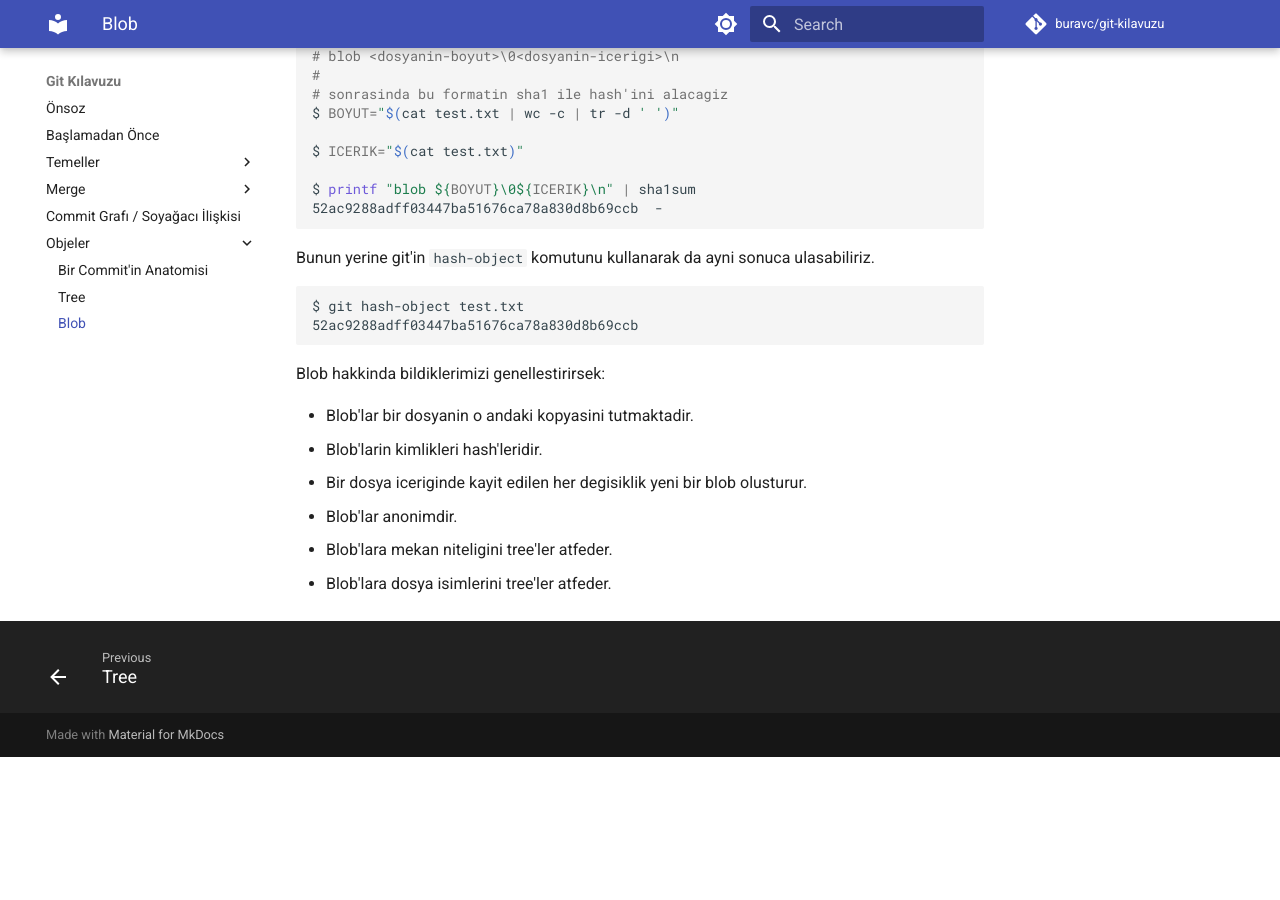
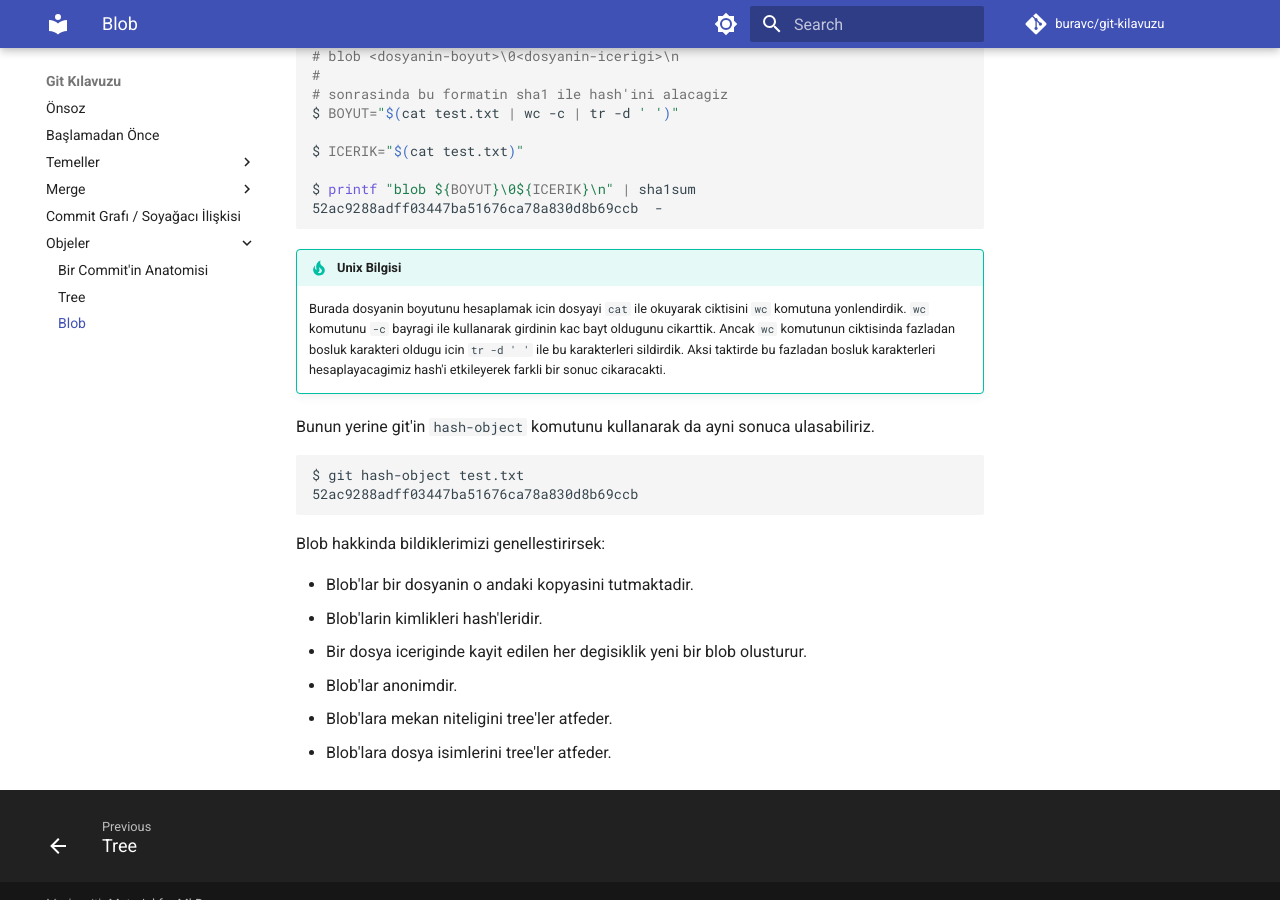
Before and after one commit to buravc/git-kilavuzu, an MkDocs documentation site: the page built from docs/objeler/blob.md, in a window 1280 px wide and 900 px high, scrolled down 1113 px. Built offline with MkDocs 1.6.1 and Material for MkDocs 9.7.7, drawn with Linux system fonts in a browser that asks for light colours; comment, search, counter and statistics services are not loaded; before the commit the page ends 1870 px from its top, so only the background shows below that.

Commit message:
add unix bilgisi to blob

```diff
--- a/docs/objeler/blob.md
+++ b/docs/objeler/blob.md
@@ -15,6 +15,9 @@ Ornek olarak `test.txt` isimli dosyamizin meydana getirdigi blob'un hash'ini ell
 
 -8<- "blob.md:manual-hash"
 
+!!! tip "Unix Bilgisi"
+    Burada dosyanin boyutunu hesaplamak icin dosyayi `cat` ile okuyarak ciktisini `wc` komutuna yonlendirdik. `wc` komutunu `-c` bayragi ile kullanarak girdinin kac bayt oldugunu cikarttik. Ancak `wc` komutunun ciktisinda fazladan bosluk karakteri oldugu icin `tr -d ' '` ile bu karakterleri sildirdik. Aksi taktirde bu fazladan bosluk karakterleri hesaplayacagimiz hash'i etkileyerek farkli bir sonuc cikaracakti.
+
 Bunun yerine git'in `hash-object` komutunu kullanarak da ayni sonuca ulasabiliriz.
 
 -8<- "blob.md:git-hash"
```
